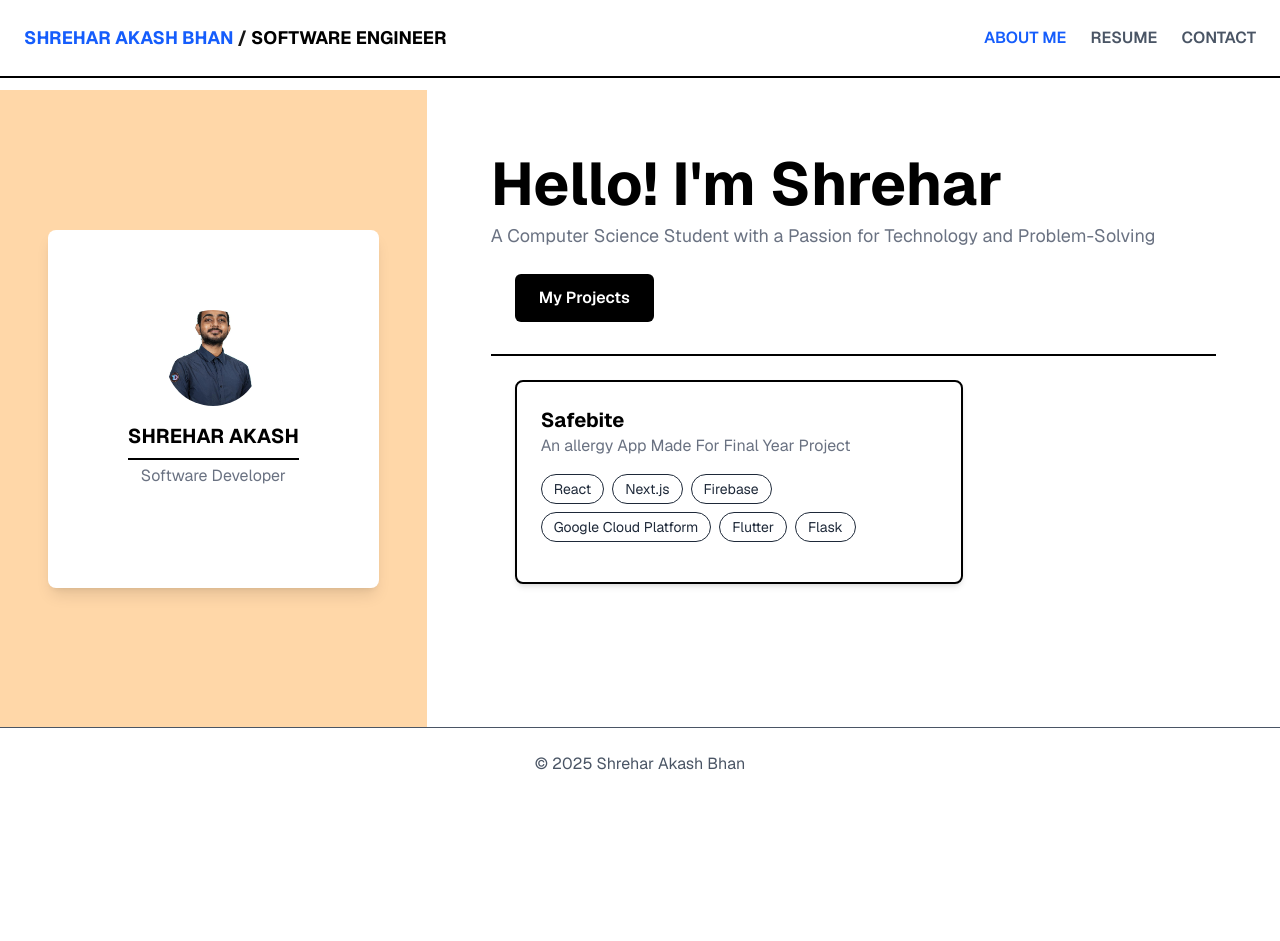
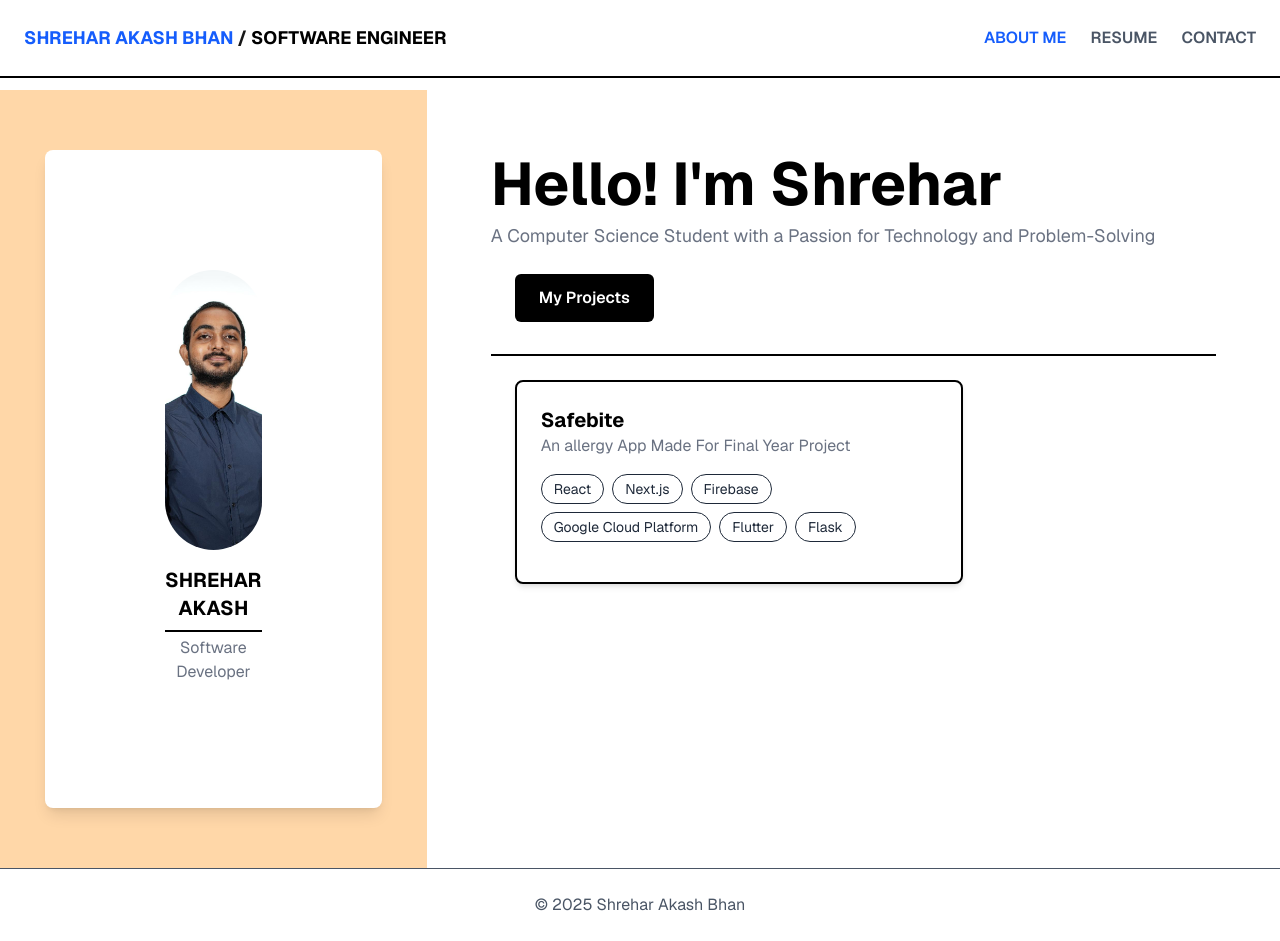
Before and after one commit to DazzleMee/Resume, a Next.js app: page / in a window 1280 px wide. Before the commit the page ends 800 px from the top, so only its background shows below. Built offline with nearby package versions, Linux system fonts and the light colour scheme.

Commit message:
second commit

```diff
--- a/src/app/card.tsx
+++ b/src/app/card.tsx
@@ -8,7 +8,7 @@ interface ProjectCardProps {
   onButtonClick: () => void;
 }
 
-const ProjectCard: React.FC<ProjectCardProps> = ({ title, description, tags, buttonText, onButtonClick }) => {
+const ProjectCard: React.FC<ProjectCardProps> = ({ title, description, tags}) => {
     return (
         <div className="border-2 border-black rounded-lg p-6 shadow-md max-w-md bg-white">
         {/* Project Title */}
--- a/src/app/page.tsx
+++ b/src/app/page.tsx
@@ -35,22 +35,16 @@ export default function Portfolio() {
 
 
       <div className="flex flex-col md:flex-row flex-1 mt-3 text-center md:text-left">
-        <aside className="bg-orange-200 p-10 flex items-center justify-center w-full md:w-1/3">
-          <div className="bg-white shadow-lg p-10 md:p-20 rounded-lg text-center">
+        <aside className="bg-orange-200 p-15 flex items-center justify-center w-full md:w-1/3">
+          <div className="bg-white shadow-lg p-15 md:p-30 rounded-lg text-center">
             <img
               src={Self2024.src}
               alt="Shrehar Akash"
-              className="w-40 h-40 sm:w-24 sm:h-24 object-cover rounded-full mx-auto"
+              className="w-40 h-40 sm:w-40 sm:h-70 object-cover rounded-full mx-auto"
             />
             <h2 className="font-bold text-xl mt-4 text-black">SHREHAR AKASH</h2>
             <div className="w-full border-b-2 border-black mt-2"></div>
             <p className="text-gray-500 p-1">Software Developer</p>
-            <div className="flex justify-center space-x-4 mt-4">
-              <a href="#"><i className="fab fa-facebook"></i></a>
-              <a href="#"><i className="fab fa-twitter"></i></a>
-              <a href="#"><i className="fab fa-linkedin"></i></a>
-              <a href="#"><i className="fab fa-instagram"></i></a>
-            </div>
           </div>
         </aside>
 
```
